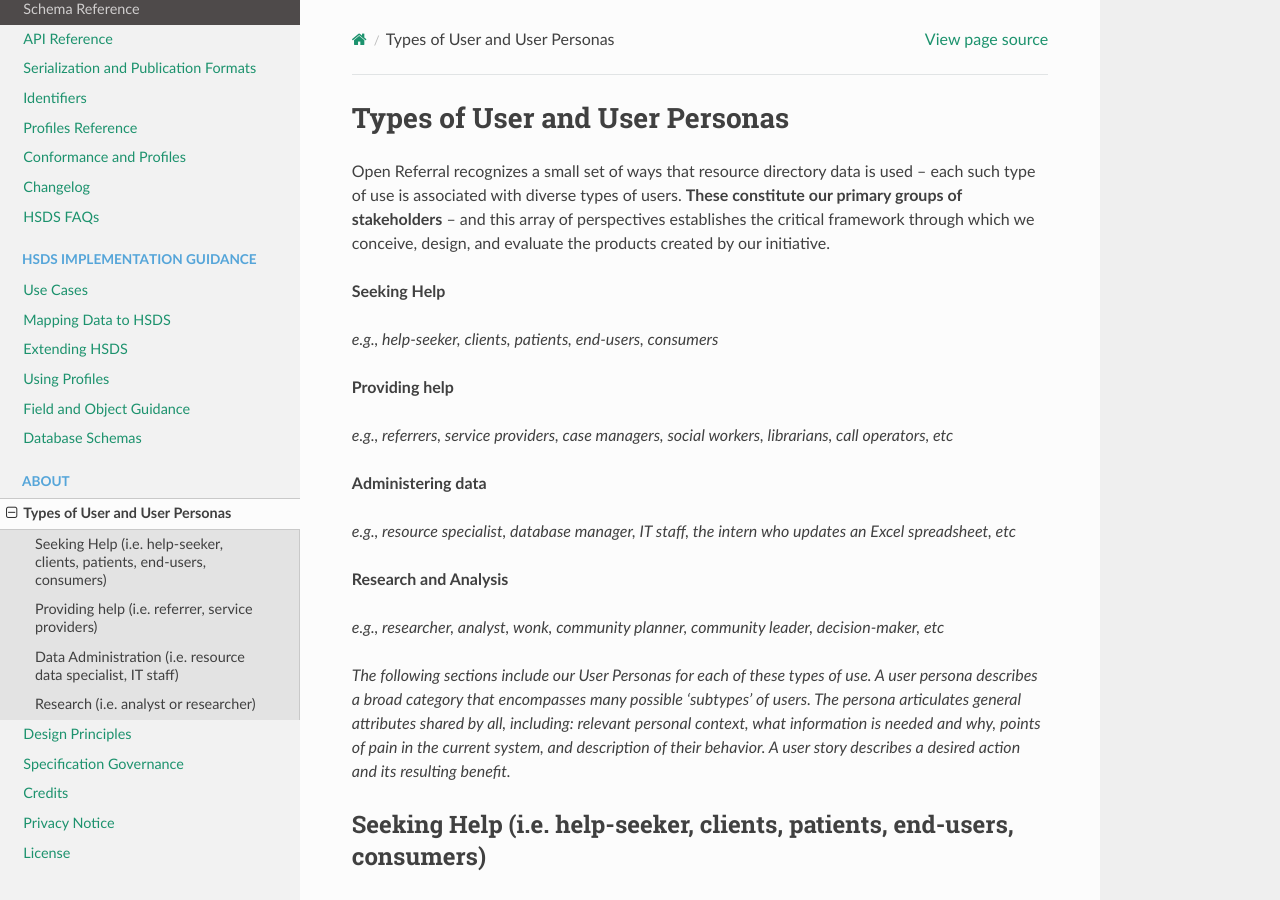
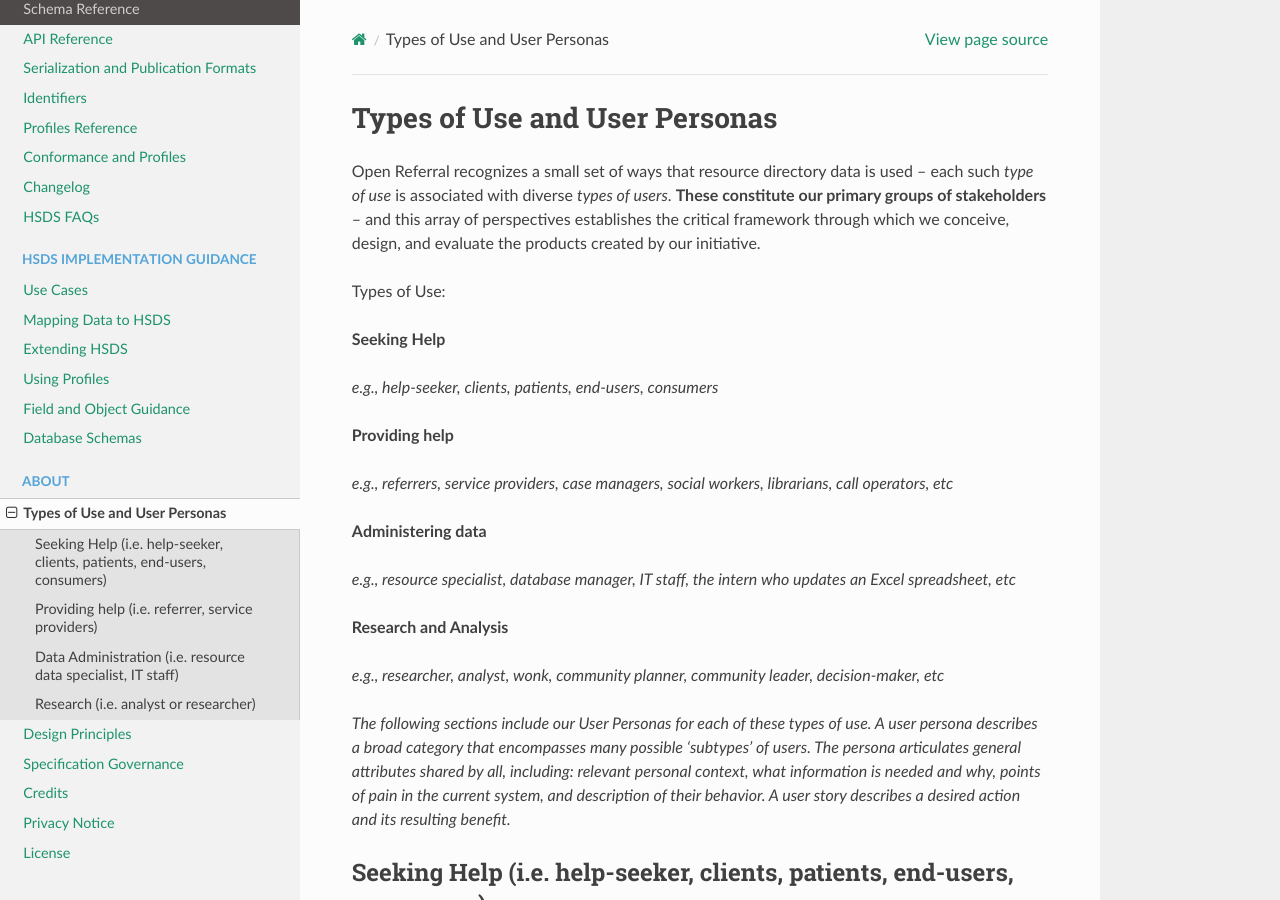
Before and after one commit to openreferral/specification, a Sphinx documentation site: the page built from docs/about/users-and-personas.md, in a window 1280 px wide and 900 px high. Built offline with Sphinx 7.4.7 and the Read the Docs theme 3.1.0, drawn with Linux system fonts in a browser that asks for light colours; comment, search, counter and statistics services are not loaded.

Commit message:
Update users-and-personas.md
minor revision to clarify that this is about "types of use" rather than "types of user" (at least in the first section; user personas come separate; "types of user" was a typo in this context)

```diff
--- a/docs/about/users-and-personas.md
+++ b/docs/about/users-and-personas.md
@@ -1,6 +1,8 @@
-# Types of User and User Personas
+# Types of Use and User Personas
 
-Open Referral recognizes a small set of ways that resource directory data is used – each such type of use is associated with diverse types of users. **These constitute our primary groups of stakeholders** – and this array of perspectives establishes the critical framework through which we conceive, design, and evaluate the products created by our initiative.
+Open Referral recognizes a small set of ways that resource directory data is used – each such _type of use_ is associated with diverse _types of users_. **These constitute our primary groups of stakeholders** – and this array of perspectives establishes the critical framework through which we conceive, design, and evaluate the products created by our initiative.
+
+Types of Use:
 
 **Seeking Help**
 
```
